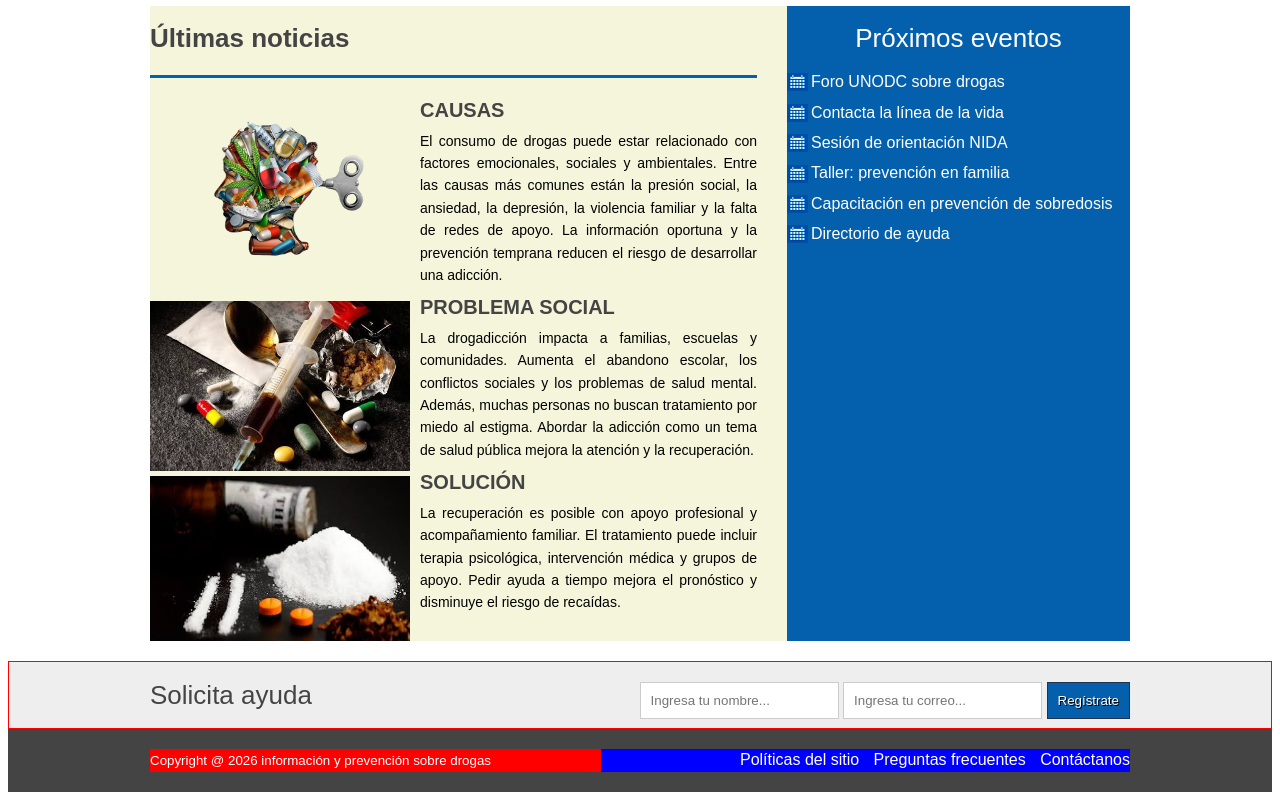
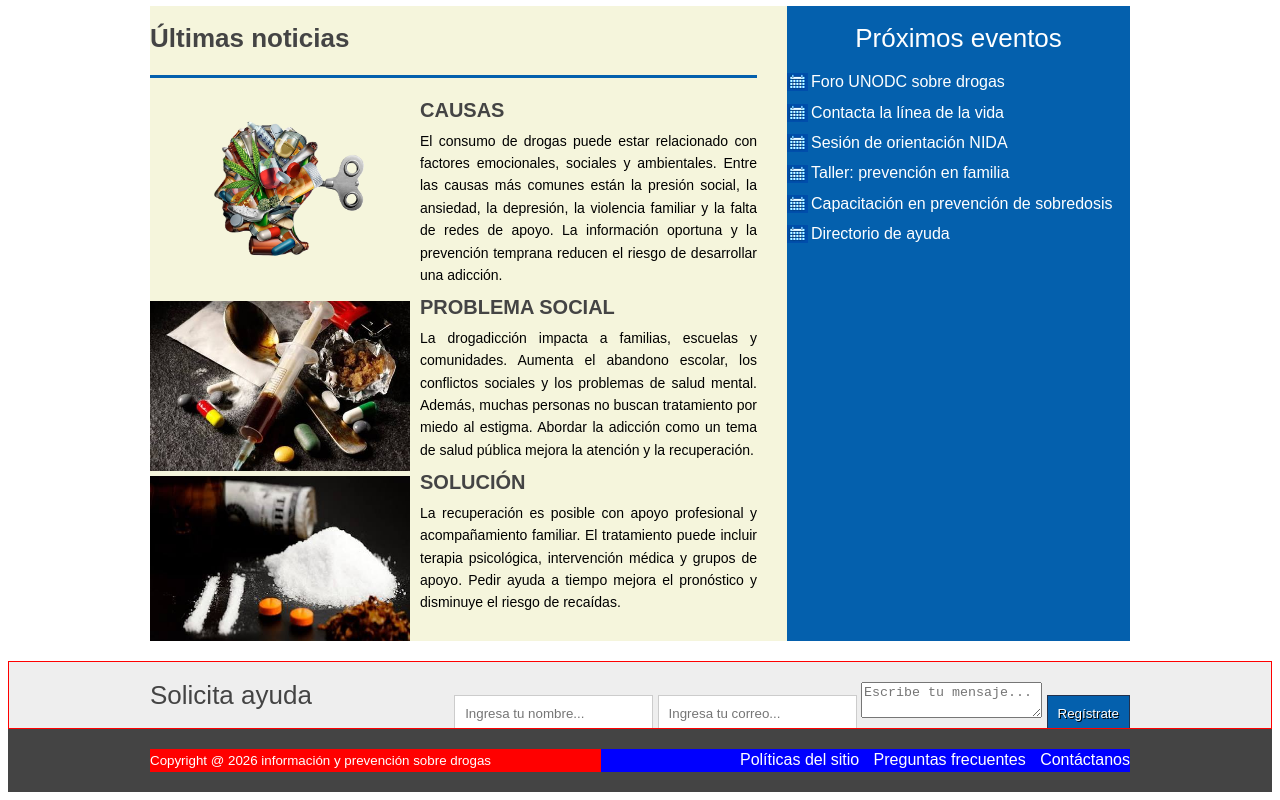
Before and after one commit to Padillaa58/proy_luna, a plain HTML site: page index.html in a window 1280 px wide. Shown: the part 685-1485 px from the top of the page. Drawn offline with Linux system fonts and the light colour scheme.

Commit message:
formspree

```diff
--- a/index.html
+++ b/index.html
@@ -92,10 +92,12 @@
 <section class="suscripcion">
     <div class="contenedor">
         <h2>Solicita ayuda</h2>
-        <form action="#">
+        <form action="https://formspree.io/f/xeebgndk" method="POST">
             <input type="text" name="nombre" placeholder="Ingresa tu nombre..." required>
             <input type="email" name="email" placeholder="Ingresa tu correo..." required>
-            <input type="submit" name="valor" value="Regístrate">
+            <textarea name="mensaje" placeholder="Escribe tu mensaje..." required></textarea>
+            <input type="hidden" name="_subject" value="Nuevo mensaje desde proyecto drogadiccion">
+            <input type="submit" value="Regístrate">
         </form>
     </div>
 </section>
```
